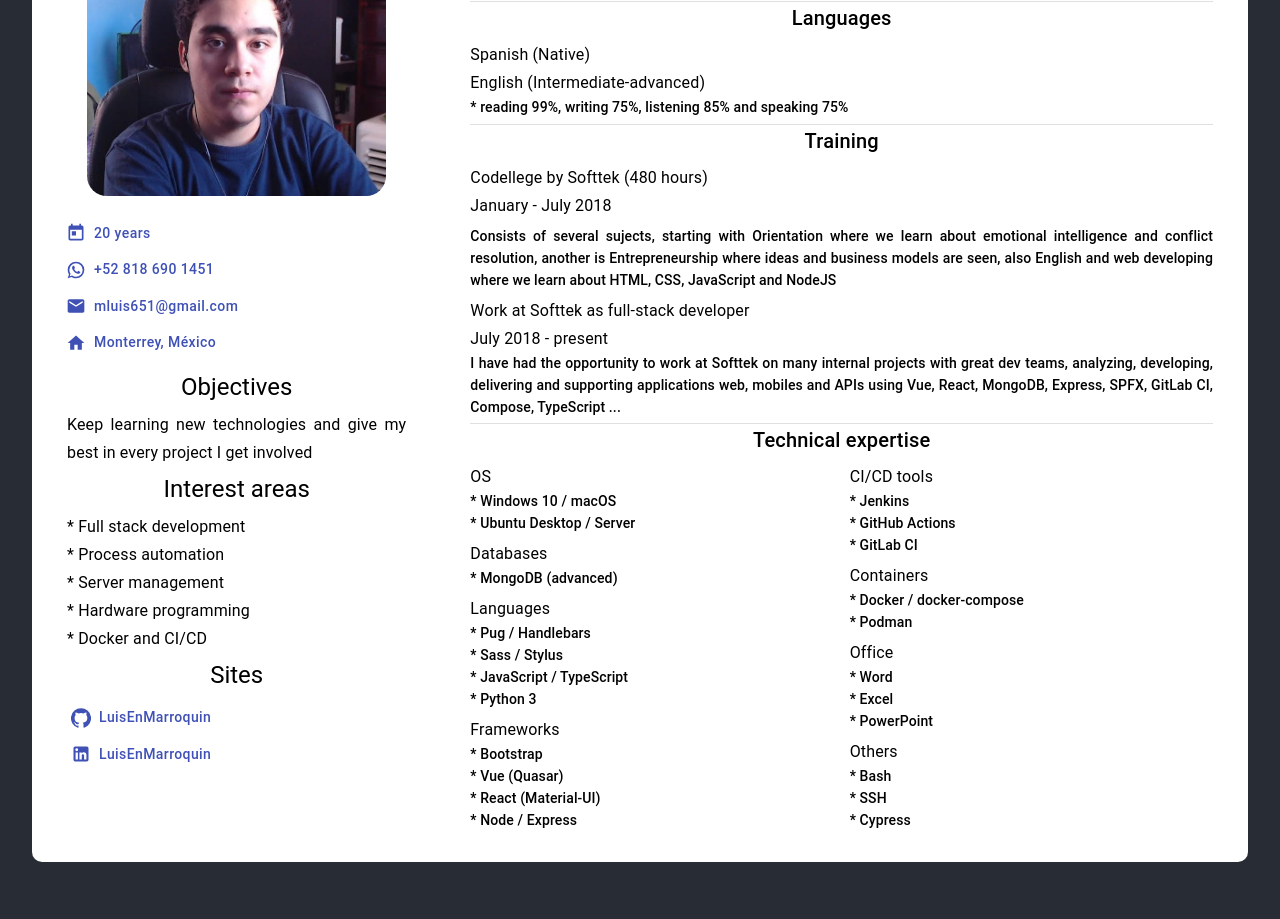
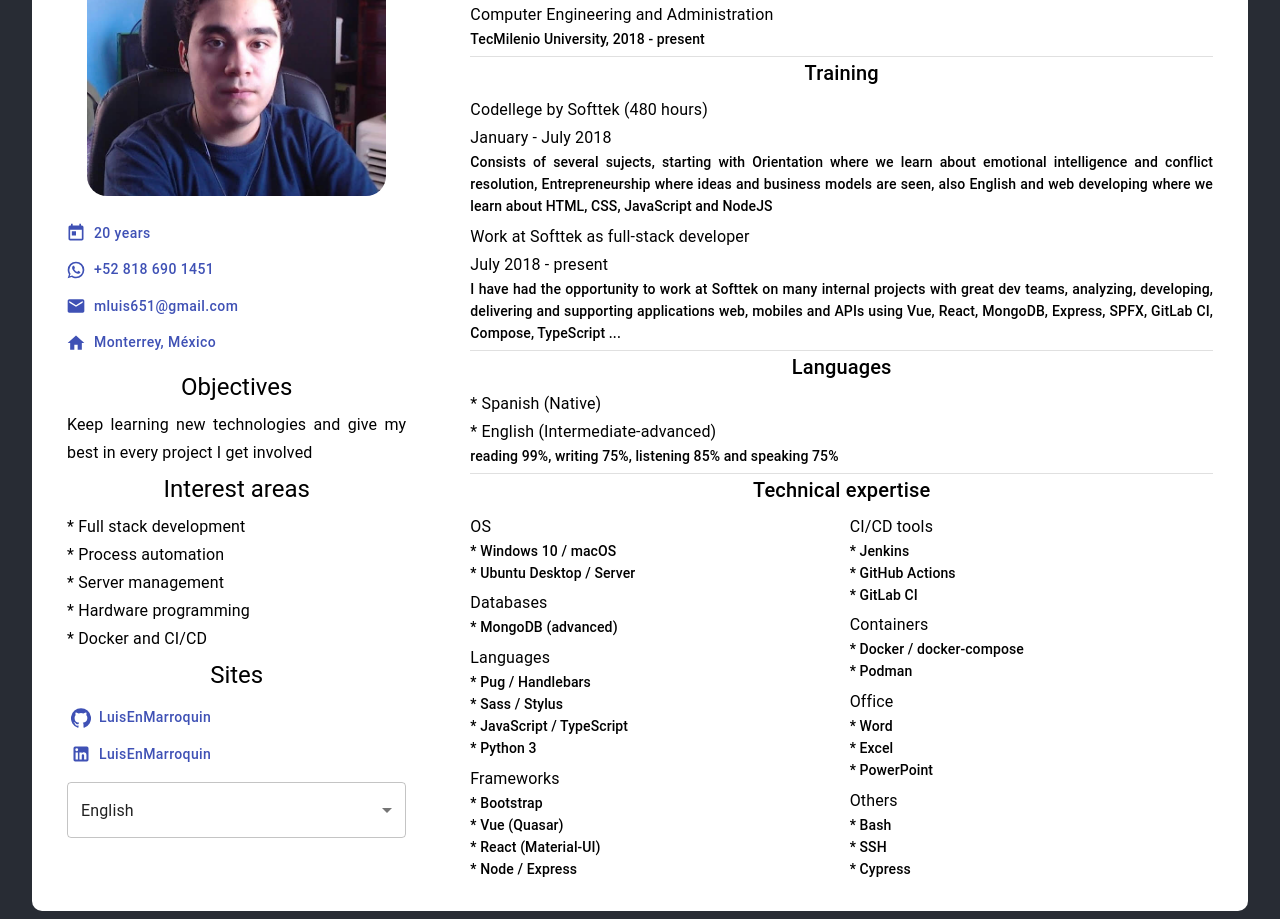
Before and after one commit to LuisEnMarroquin/curriculum-vitae, a React (Create React App) app: page / in a window 1280 px wide. Shown: the part 180-1099 px from the top of the page. Before the commit the page ends 1050 px from the top, so only its background shows below. Built offline with nearby package versions, Linux system fonts and the light colour scheme.

Commit message:
Fixed deploy and splitted language files

```diff
--- a/src/Main.tsx
+++ b/src/Main.tsx
@@ -1,5 +1,6 @@
 import React, { useState } from 'react';
-import { es, en } from './language';
+import en from './i18n/en';
+import es from './i18n/es';
 import 'Main.scss';
 
 import HomeIcon from '@material-ui/icons/Home';
@@ -11,13 +12,23 @@
 
 import Grid from '@material-ui/core/Grid';
 import Button from '@material-ui/core/Button';
+import Select from '@material-ui/core/Select';
 import Divider from '@material-ui/core/Divider';
 import Tooltip from '@material-ui/core/Tooltip';
+import MenuItem from '@material-ui/core/MenuItem';
 import Container from '@material-ui/core/Container';
 import Typography from '@material-ui/core/Typography';
+import FormControl from '@material-ui/core/FormControl';
 
 function Main() {
   const [lang, setLang] = useState(en);
+  const [language, setLanguage] = useState(1);
+
+  const changeLanguage = (id:number) => {
+    setLanguage(id)
+    if (id === 1) setLang(en)
+    if (id === 2) setLang(es)
+  }
 
   return (
     <Container style={{ paddingTop: '24px' }}>
@@ -29,7 +40,7 @@
             </div>
             <div className="profileInfo">
               <div>
-                <Tooltip title="Oct 16, 1999" placement='left'>
+                <Tooltip title="Oct 16, 1999" placement='right'>
                   <Button color="primary" startIcon={<TodayIcon/>}>20 {lang.years}</Button>
                 </Tooltip>
               </div>
@@ -75,25 +86,37 @@
                   </Button>
                 </a>
               </div>
+              <div style={{ paddingTop: '10px' }}>
+                <FormControl style={{ width: '100%' }}>
+                  <Select value={language} variant="outlined" onChange={e => changeLanguage(Number(e.target.value))} inputProps={{ 'aria-label': 'Operation select' }}>
+                    <MenuItem value={1}>{lang.en}</MenuItem>
+                    <MenuItem value={2}>{lang.es}</MenuItem>
+                  </Select>
+                </FormControl>
+              </div>
             </div>
           </Grid>
           <Grid item xs={12} sm={12} md={8}>
             <div className="mainContent">
               <Typography variant="h5" align='center' gutterBottom>Luis Enrique Marroquín González</Typography>
-              <Typography variant="subtitle1" align='justify'>{lang.aboutMe}</Typography>
+              <Typography variant="subtitle2" align='justify'>{lang.aboutMe}</Typography>
               <Divider />
-              <Typography variant="h6" align='center' gutterBottom>Languages</Typography>
-              <Typography variant="subtitle1" align='justify'>Spanish (Native)</Typography>
-              <Typography variant="subtitle1" align='justify'>English (Intermediate-advanced)</Typography>
-              <Typography variant="subtitle2" align='justify' gutterBottom>* {lang.en1} 99%, {lang.en2} 75%, {lang.en3} 85% and {lang.en4} 75%</Typography>
+              <Typography variant="h6" align='center' gutterBottom>Education</Typography>
+              <Typography variant="subtitle1" align='justify'>{lang.career}</Typography>
+              <Typography variant="subtitle2" align='justify' gutterBottom>{lang.careerText}</Typography>
               <Divider />
               <Typography variant="h6" align='center' gutterBottom>Training</Typography>
               <Typography variant="subtitle1" align='justify'>Codellege by Softtek (480 hours)</Typography>
-              <Typography variant="subtitle1" align='justify' gutterBottom>January - July 2018</Typography>
+              <Typography variant="subtitle1" align='justify'>January - July 2018</Typography>
               <Typography variant="subtitle2" align='justify' gutterBottom>{lang.codellegeText}</Typography>
               <Typography variant="subtitle1" align='justify'>Work at Softtek as full-stack developer</Typography>
               <Typography variant="subtitle1" align='justify'>July 2018 - present</Typography>
               <Typography variant="subtitle2" align='justify' gutterBottom>{lang.workText}</Typography>
+              <Divider />
+              <Typography variant="h6" align='center' gutterBottom>Languages</Typography>
+              <Typography variant="subtitle1" align='justify'>* {lang.es} (Native)</Typography>
+              <Typography variant="subtitle1" align='justify'>* {lang.en} (Intermediate-advanced)</Typography>
+              <Typography variant="subtitle2" align='justify' gutterBottom>{lang.en1} 99%, {lang.en2} 75%, {lang.en3} 85% and {lang.en4} 75%</Typography>
               <Divider />
               <Typography variant="h6" align='center' gutterBottom>{lang.knowTitle}</Typography>
               <Grid container spacing={2}>
--- /dev/null
+++ b/src/i18n/en.ts
@@ -0,0 +1,21 @@
+let en = {
+  en: 'English',
+  es: 'Spanish',
+  years: 'years',
+  objMain: 'Objectives',
+  objText: 'Keep learning new technologies and give my best in every project I get involved',
+  interests: 'Interest areas',
+  projects: 'Sites',
+  aboutMe: 'I consider myself proactive, enthusiastic and self-taught, I am someone who loves to learn and seeks new challenges and opportunities always giving my best to contribute with my experience in a leading company',
+  knowTitle: 'Technical expertise',
+  codellegeText: 'Consists of several sujects, starting with Orientation where we learn about emotional intelligence and conflict resolution, Entrepreneurship where ideas and business models are seen, also English and web developing where we learn about HTML, CSS, JavaScript and NodeJS',
+  workText: 'I have had the opportunity to work at Softtek on many internal projects with great dev teams, analyzing, developing, delivering and supporting applications web, mobiles and APIs using Vue, React, MongoDB, Express, SPFX, GitLab CI, Compose, TypeScript ...',
+  en1: 'reading',
+  en2: 'writing',
+  en3: 'listening',
+  en4: 'speaking',
+  career: 'Computer Engineering and Administration',
+  careerText: 'TecMilenio University, 2018 - present'
+}
+
+export default en
--- /dev/null
+++ b/src/i18n/es.ts
@@ -0,0 +1,21 @@
+let es = {
+  en: 'Inglés',
+  es: 'Español',
+  years: 'años',
+  objMain: 'Objetivos',
+  objText: 'Seguir aprendiendo nuevas tecnologías y dar lo mejor de mi en cada proyecto en que me involucre',
+  interests: 'Áreas de interés',
+  projects: 'Sitios',
+  aboutMe: 'Me considero proactivo, entusiasta y autodidacta, soy alguien que ama aprender y busca nuevos retos y oportunidades siempre dando lo mejor para contribuir con mi experiencia en una compañia lider',
+  knowTitle: 'Conocimientos técnicos',
+  codellegeText: 'Se llevan varias clases, una es Orientación donde vemos inteligencia emocional y resolución de conflictos, Emprendimiento donde se ven ideas y modelos de negocio, tambien Inglés y programación web donde se aprende HTML, CSS, JavaScript y NodeJS',
+  workText: 'He tenido la oportunidad de trabajar en Softtek en muchos proyectos internos en equipo, analizando, desarrollando, entregando y dando soporte a aplicaciones web, mobiles y APIs usando Vue, React, MongoDB, Express, SPFX, GitLab CI, Compose, TypeScript...',
+  en1: 'leer',
+  en2: 'escribir',
+  en3: 'escuchar',
+  en4: 'hablar',
+  career: 'Ingeniería en Computación Administrativa',
+  careerText: 'Universidad TecMilenio, 2018 - presente'
+}
+
+export default es
--- a/src/language.ts
+++ /dev/null
@@ -1,31 +0,0 @@
-export let en = {
-  years: 'years',
-  objMain: 'Objectives',
-  objText: 'Keep learning new technologies and give my best in every project I get involved',
-  interests: 'Interest areas',
-  projects: 'Sites',
-  aboutMe: 'I consider myself proactive, enthusiastic and self-taught, I am someone who loves to learn and seeks new challenges and opportunities always giving my best to contribute with my experience in a leading company',
-  knowTitle: 'Technical expertise',
-  codellegeText: 'Consists of several sujects, starting with Orientation where we learn about emotional intelligence and conflict resolution, another is Entrepreneurship where ideas and business models are seen, also English and web developing where we learn about HTML, CSS, JavaScript and NodeJS',
-  workText: 'I have had the opportunity to work at Softtek on many internal projects with great dev teams, analyzing, developing, delivering and supporting applications web, mobiles and APIs using Vue, React, MongoDB, Express, SPFX, GitLab CI, Compose, TypeScript ...',
-  en1: 'reading',
-  en2: 'writing',
-  en3: 'listening',
-  en4: 'speaking',
-}
-
-export let es = {
-  years: 'años',
-  objMain: 'Objetivos',
-  objText: 'Seguir aprendiendo nuevas tecnologías y dar lo mejor de mi en cada proyecto en que me involucre',
-  interests: 'Áreas de interés',
-  projects: 'Sitios',
-  aboutMe: 'Me considero proactivo, entusiasta y autodidacta, soy alguien que ama aprender y busca nuevos retos y oportunidades siempre dando lo mejor para contribuir con mi experiencia en una compañia lider',
-  knowTitle: 'Conocimientos técnicos',
-  codellegeText: 'Se llevan varias clases, una es Orientación donde vemos inteligencia emocional y resolución de conflictos, otra es Emprendimiento donde se ven ideas y modelos de negocio, tambien Inglés y programación web donde se aprende HTML, CSS, JavaScript y NodeJS',
-  workText: 'He tenido la oportunidad de trabajar en Softtek en muchos proyectos internos en equipo, analizando, desarrollando, entregando y dando soporte a aplicaciones web, mobiles y APIs usando Vue, React, MongoDB, Express, SPFX, GitLab CI, Compose, TypeScript...',
-  en1: 'leer',
-  en2: 'escribir',
-  en3: 'escuchar',
-  en4: 'hablar',
-}
```
